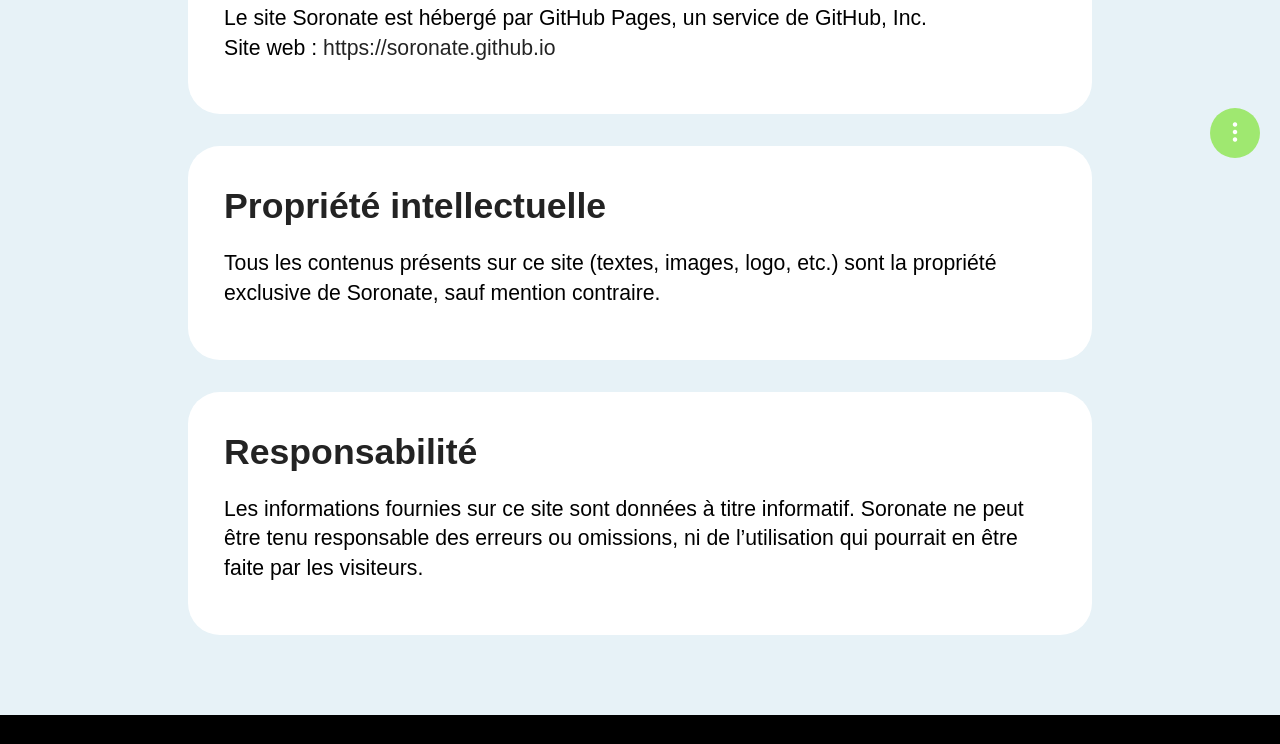
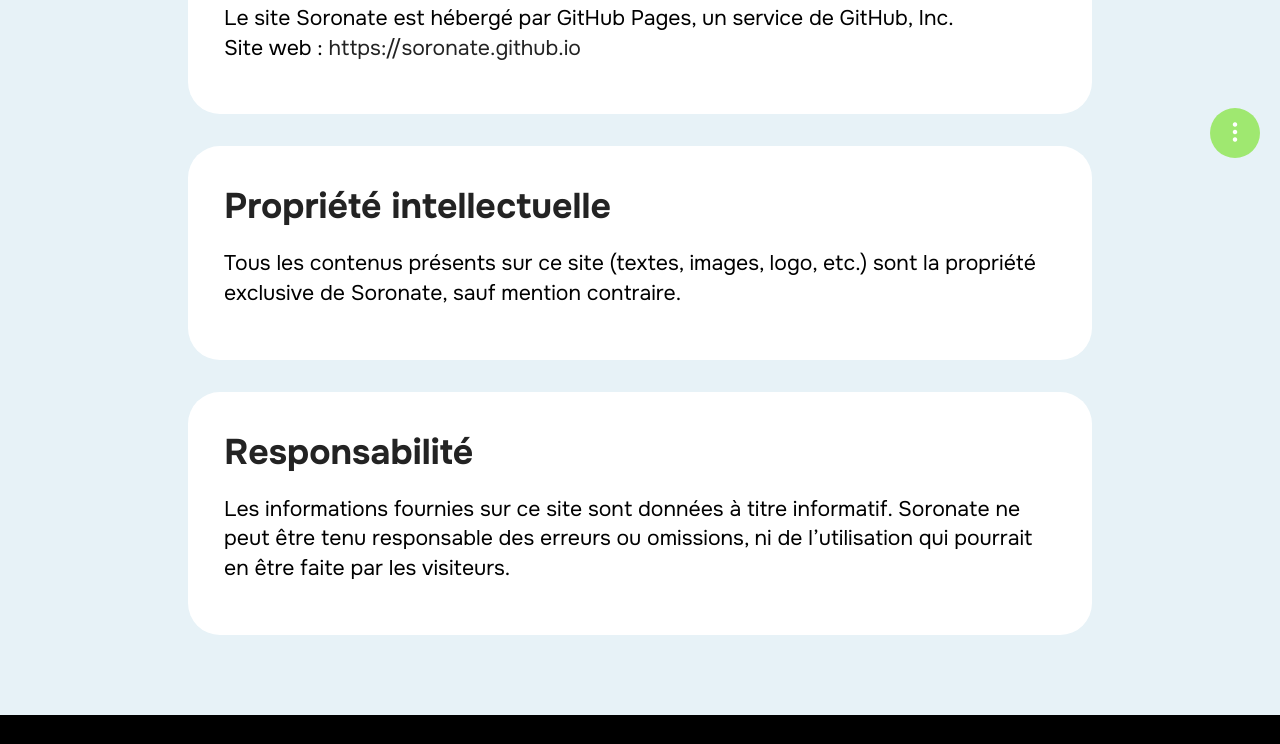
Before and after one commit to soronate/soronate.github.io, a plain HTML site: page mentions.html in a window 1280 px wide. Shown: the part 622-1366 px from the top of the page. Drawn offline with nearby package versions, Linux system fonts and the light colour scheme; a script that the page names is missing; a web font is replaced by a local one.

Commit message:
Update css

```diff
--- a/mentions.html
+++ b/mentions.html
@@ -29,9 +29,9 @@
   <link rel="stylesheet" href="./assets/styles7673.css">
   <link rel="stylesheet" href="./assets/style7673-2.css">
   <link href="https://cdn.jsdelivr.net/npm/bootstrap-icons/font/bootstrap-icons.css" rel="stylesheet">
-
-
-  <link rel="stylesheet" href="./assets/mbr-additional7673.css" type="text/css">
+  <link rel="preload" href="https://fonts.googleapis.com/css2?family=Onest:wght@400;700&amp;display=swap&amp;display=swap" as="style" onload="this.onload=null;this.rel='stylesheet'">
+  <noscript><link rel="stylesheet" href="https://fonts.googleapis.com/css2?family=Onest:wght@400;700&amp;display=swap&amp;display=swap"></noscript>
+   <link rel="stylesheet" href="./assets/mbr-additional7673.css" type="text/css">
   <link rel="stylesheet" href="./css/styles.css">
   <link id="theme-link" rel="stylesheet" href="">
   <script type="text/javascript" src="./js/Soronate.js"></script>
```
